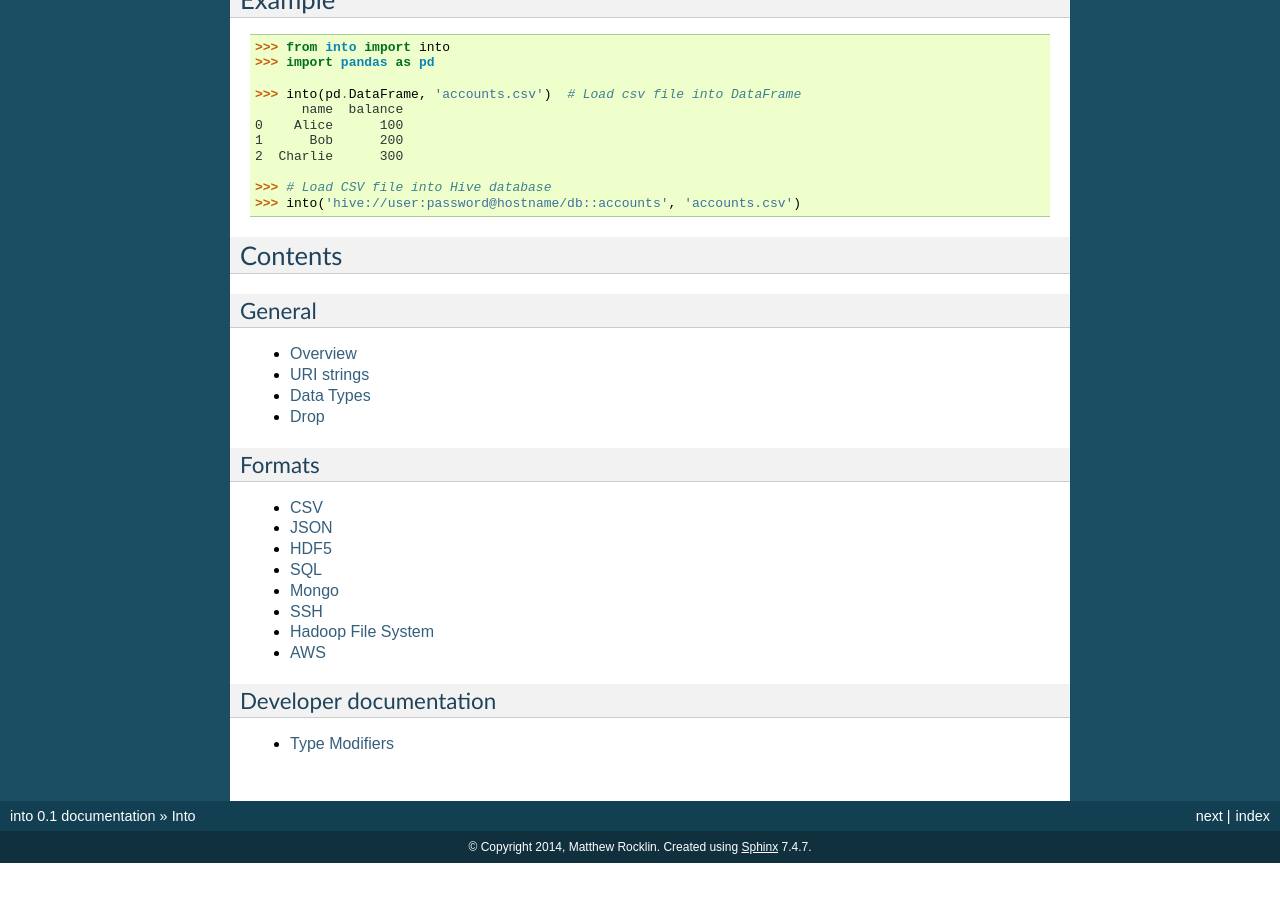
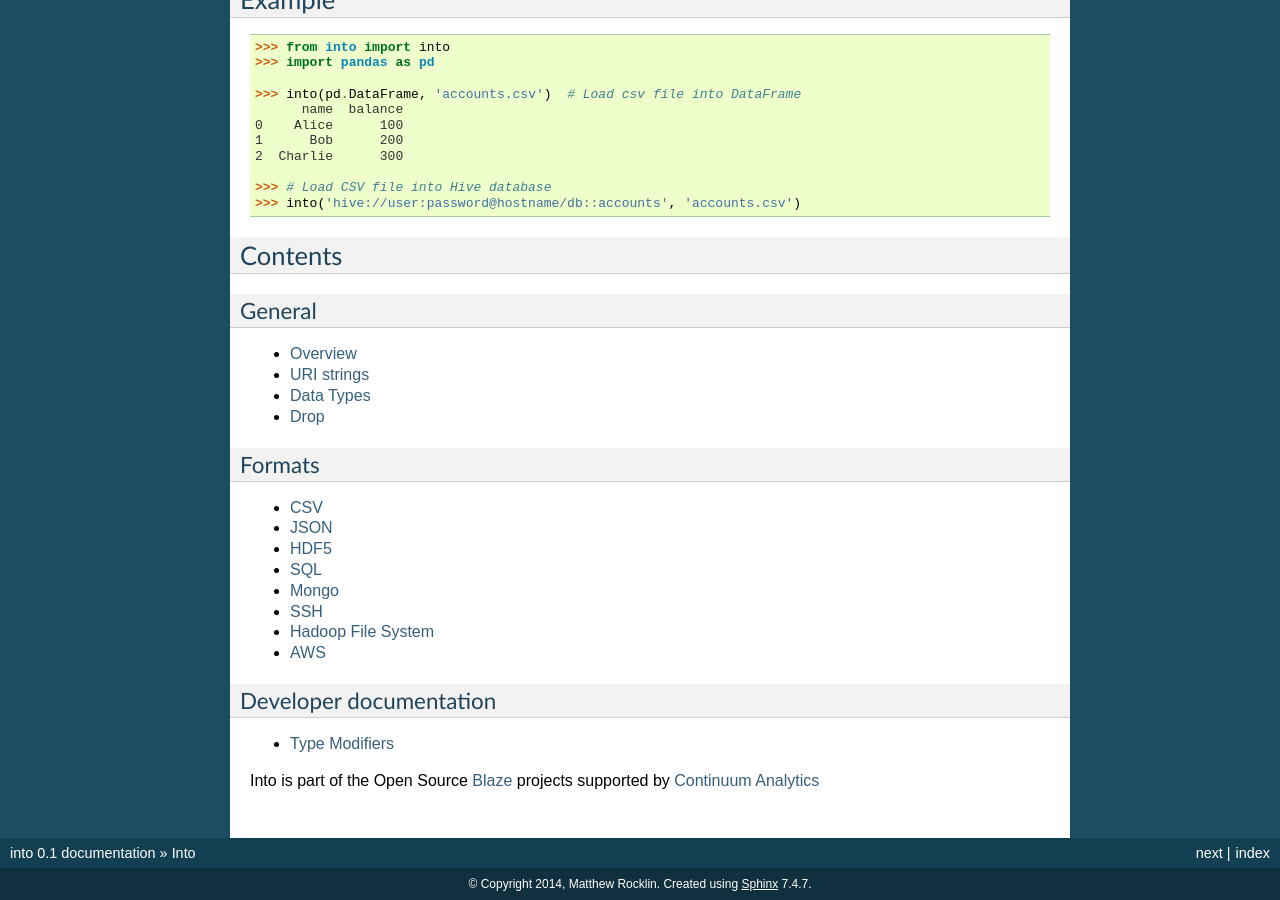
Before and after one commit to blaze/odo, a Sphinx documentation site: the page built from docs/source/index.rst, in a window 1280 px wide and 900 px high, scrolled down 585 px. Built offline with Sphinx 7.4.7, drawn with Linux system fonts in a browser that asks for light colours; before the commit the page ends 1448 px from its top, so only the background shows below that.

Commit message:
link to Blaze and Continuum Analytics

```diff
--- a/docs/source/index.rst
+++ b/docs/source/index.rst
@@ -77,3 +73,8 @@ Developer documentation
    :maxdepth: 1
 
    type-modifiers
+
+Into is part of the Open Source Blaze_ projects supported by `Continuum Analytics`_
+
+.. _Blaze: http://continuum.io/open-source/blaze/
+.. _`Continuum Analytics`: http://continuum.io
```
Also changed, not shown: other parts of docs/source/index.rst (+0 -4 lines).
